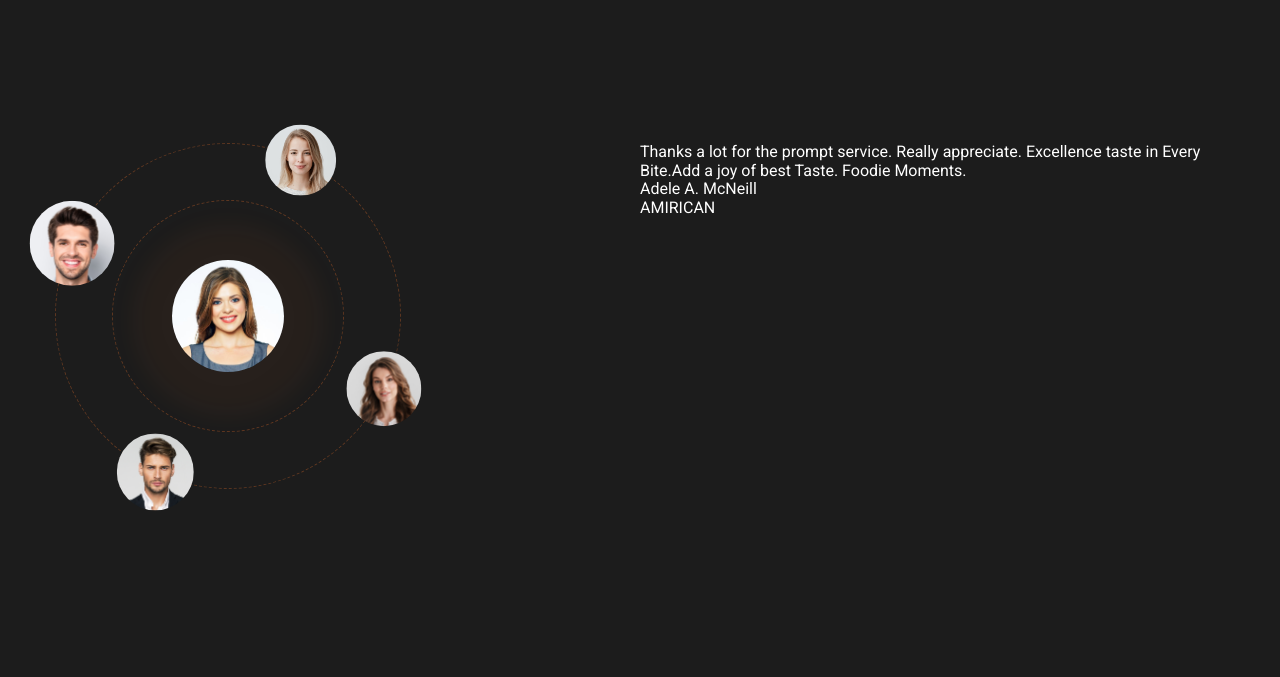
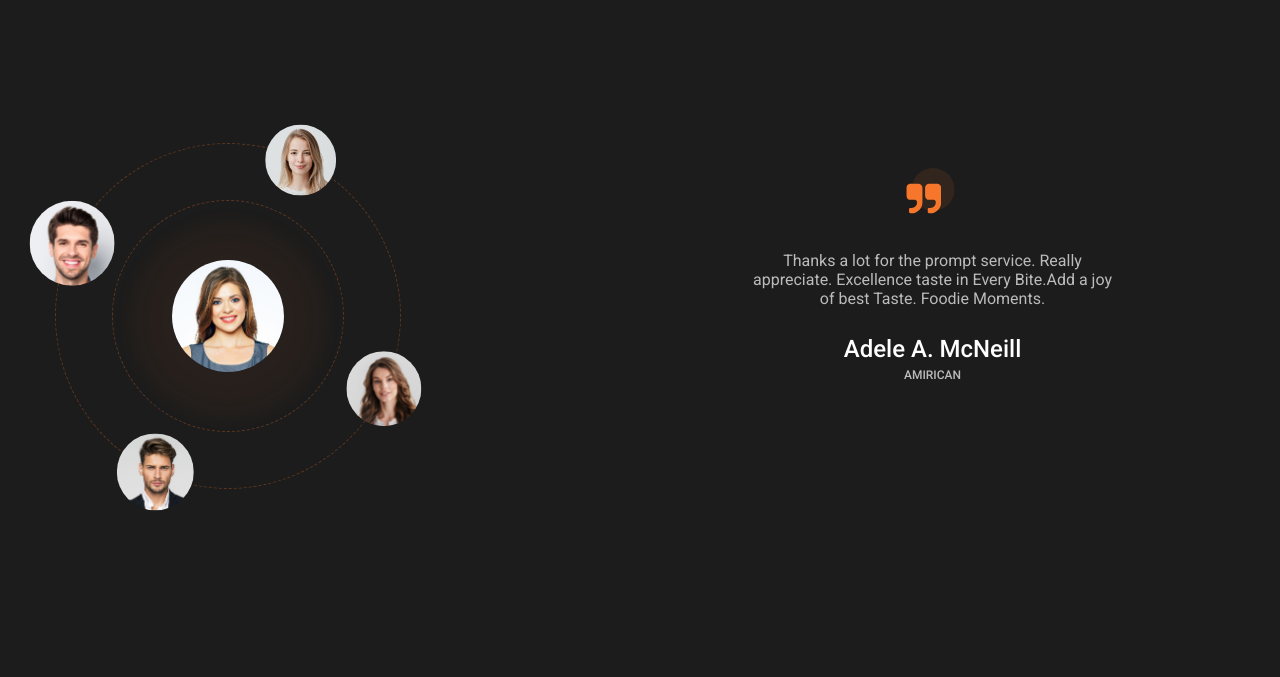
Before and after one commit to Oniiicha/fast-food, a plain HTML site: page index.html in a window 1280 px wide. Shown: the part 2749-3426 px from the top of the page. Drawn offline with Linux system fonts and the light colour scheme.

Commit message:
Стилизация Review

```diff
--- a/css/style.css
+++ b/css/style.css
@@ -343,6 +343,7 @@ img {
 
 .feedback__container {
     display: flex;
+    align-items: center;
 }
 
 .feedback__avatars {}
@@ -436,10 +437,57 @@ img {
     object-position: top center;
 }
 
-.review {}
+.review {
+    font-family: 'Roboto';
+    max-width: 368px;
+    text-align: center;
+    color: rgba(255, 255, 255, 0.7);
+    margin: 0 auto;
+    position: relative;
+}
 
-.review__text {}
+.review::before {
+    content: "";
+    display: block;
+    width: 43px;
+    height: 43px;
+    background: rgba(246, 118, 44, 0.1);
+    position: absolute;
+    border-radius: 50%;
+    left: 50%;
+    top: -83px;
+    transform: translate(-50%, 0);
+}
 
-.review__user-name {}
+.review::after {
+    content: "";
+    display: block;
+    width: 37px;
+    height: 31px;
+    background: url(../img/icons/quots.svg) center/contain no-repeat;
+    position: absolute;
+    left: 50%;
+    top: -68px;
+    transform: translate(-75%, 0);
+}
 
-.review__user-info {}
+.review__text {
+    margin-bottom: 27px;
+    font-weight: 400;
+    font-size: 16px;
+    line-height: 19px;
+}
+
+.review__user-name {
+    font-weight: 500;
+    font-size: 24px;
+    line-height: 1.17;
+    color: #FFFFFF;
+    margin-bottom: 5px;
+}
+
+.review__user-info {
+    font-weight: 500;
+    font-size: 12px;
+    line-height: 14px;
+}
--- a/index.html
+++ b/index.html
@@ -261,6 +261,15 @@
                 </div>
             </div>
         </section>
+        <footer class="footer">
+            <div class="container footer__container">
+                <div class="footer__contact">
+                    <a href="#!" class="logo">
+                        <img src="img/content/fast-food-logo.png" alt="Логотип" class="logo__img">
+                    </a>
+                </div>
+            </div>
+        </footer>
     </div>
 </body>
 
```
